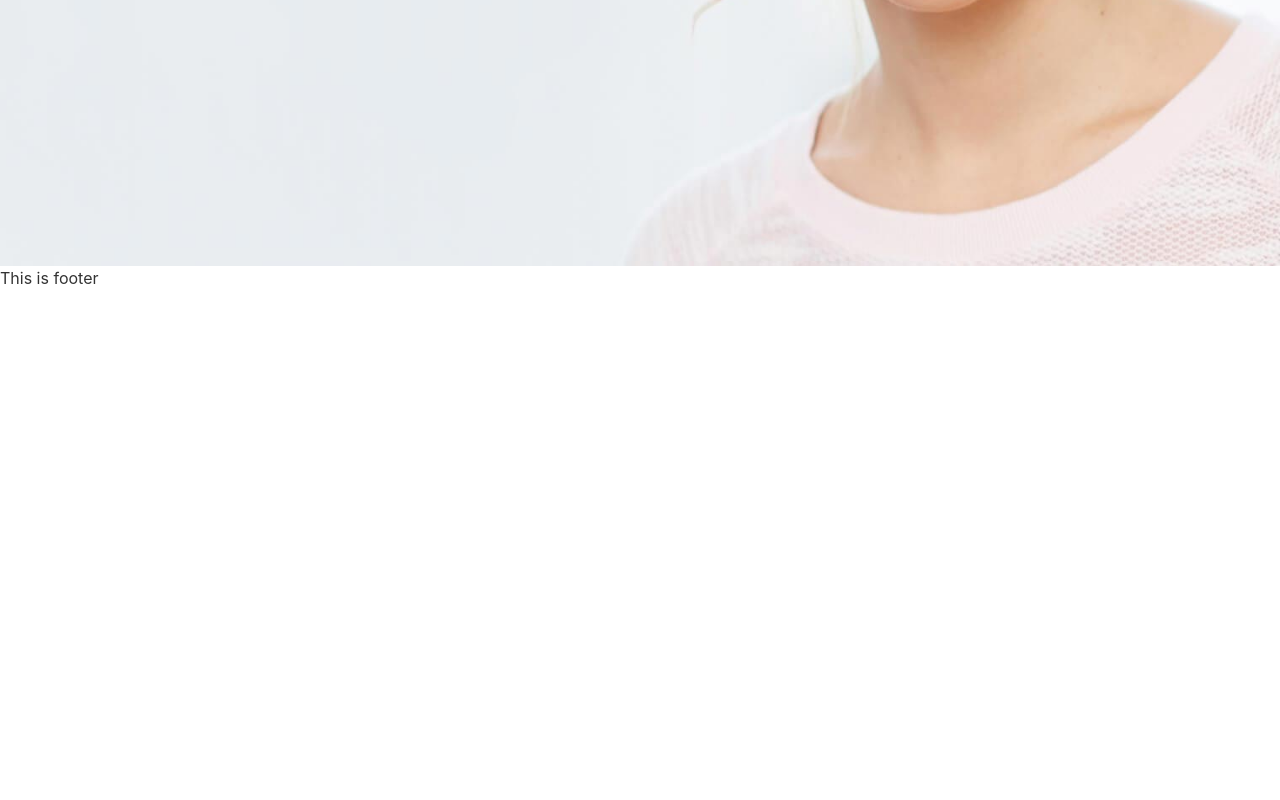
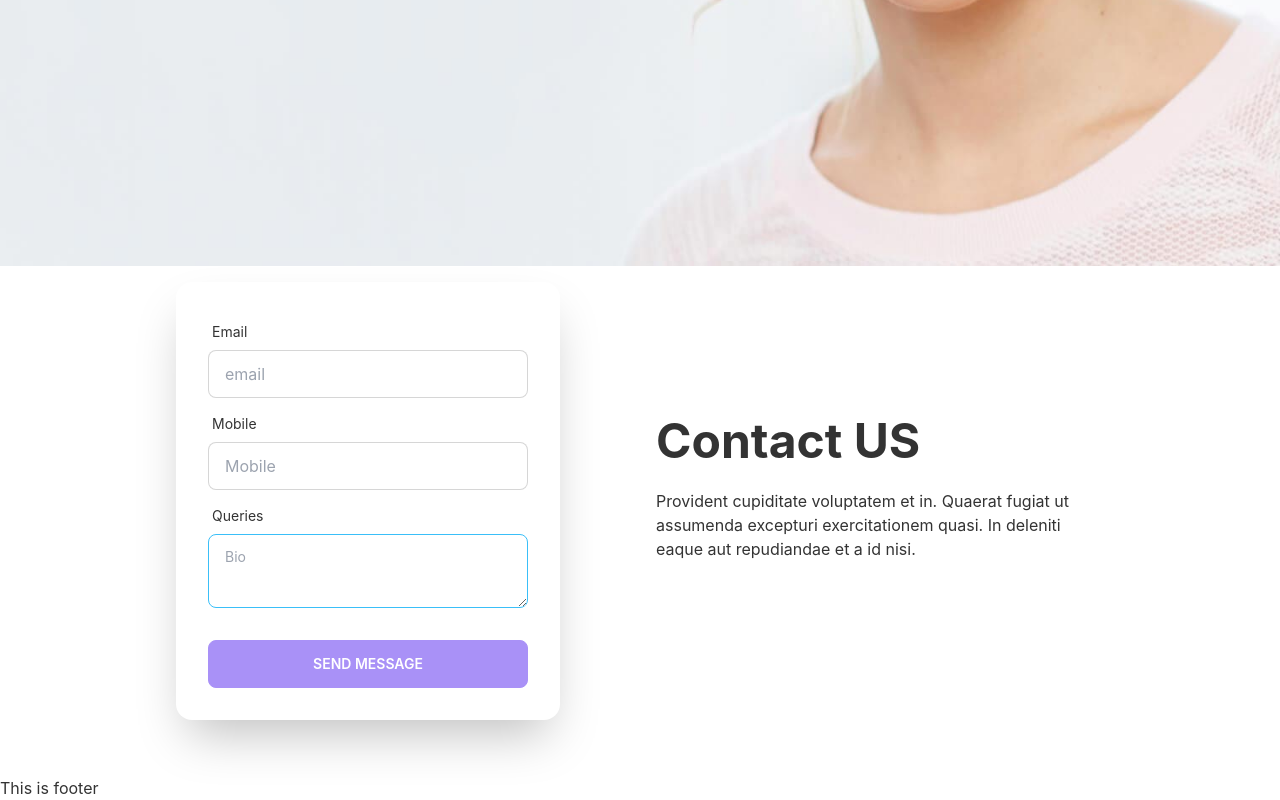
Before and after one commit to sayeef-rahman/sayeef-rahman-portfolio-website, a React (Create React App) app: page / in a window 1280 px wide. Shown: the part 598-1398 px from the top of the page. Before the commit the page ends 888 px from the top, so only its background shows below. Built offline with nearby package versions, Linux system fonts and the light colour scheme.

Commit message:
navbar updated + constact us form created

```diff
--- /dev/null
+++ b/src/Pages/Home/ContactUs.js
@@ -0,0 +1,41 @@
+import React from 'react';
+
+const ContactUs = () => {
+    return (
+        <div className="hero bg-blend-lighten lg:w-3/4 mx-auto mb-10">
+            <div className="hero-content flex-col lg:flex-row-reverse">
+                <div className="text-center lg:text-left lg:pl-20">
+                    <h1 className="text-5xl font-bold">Contact US</h1>
+                    <p className="py-6">Provident cupiditate voluptatem et in. Quaerat fugiat ut assumenda excepturi exercitationem quasi. In deleniti eaque aut repudiandae et a id nisi.</p>
+                </div>
+                <div className="card flex-shrink-0 w-full max-w-sm shadow-2xl bg-base-100">
+                    <div className="card-body">
+                        <div className="form-control">
+                            <label className="label">
+                                <span className="label-text">Email</span>
+                            </label>
+                            <input type="text" placeholder="email" className="input input-bordered" />
+                        </div>
+                        <div className="form-control">
+                            <label className="label">
+                                <span className="label-text">Mobile</span>
+                            </label>
+                            <input type="number" placeholder="Mobile" className="input input-bordered" />
+                        </div>
+                        <div className="form-control">
+                            <label className="label">
+                                <span className="label-text">Queries</span>
+                            </label>
+                            <textarea className="textarea textarea-info" placeholder="Bio"></textarea>
+                        </div>
+                        <div className="form-control mt-6">
+                            <button className="btn btn-primary text-white">SEND MESSAGE</button>
+                        </div>
+                    </div>
+                </div>
+            </div>
+        </div>
+    );
+};
+
+export default ContactUs;
--- a/src/Pages/Home/HeroSection.js
+++ b/src/Pages/Home/HeroSection.js
@@ -1,9 +1,19 @@
 import React from 'react';
+import bg from "../../assets/bg.jpg"
+import resume from "../../assets/sayeef_resume.pdf"
 
 const HeroSection = () => {
     return (
-        <div>
-            <h1>this is hero section</h1>
+        <div className="hero min-h-screen bg-opacity-100" style={{ backgroundImage: `url(${bg})` }}>
+            <div className="px-6">
+                <div className="text-slate-800 lg:w-1/2">
+                    <h1 className="mb-5 text-3xl font-bold ">I'm Sayeef Rahman</h1>
+                    <p className="mb-5  text-justify">Hand tools have been used by humans since the Stone Age when stones were used for hammering & cutting. In the Bronze Age tools were made by casting the copper & tin alloys. Bronze tools were sharper & harder than those made of stone.</p>
+                </div>
+                <div>
+                    <a href={resume} target="_blank"><button className='btn btn-primary font-bold text-white'>Download Resume</button></a>
+                </div>
+            </div>
         </div>
     );
 };
--- a/src/Pages/Home/Home.js
+++ b/src/Pages/Home/Home.js
@@ -1,20 +1,14 @@
 import React from 'react';
-import bg from "../../assets/bg.jpg"
-import resume from "../../assets/sayeef_resume.pdf"
+import ContactUs from './ContactUs';
+import HeroSection from './HeroSection';
+
 
 
 const Home = () => {
     return (
-        <div className="hero min-h-screen bg-opacity-100" style={{ backgroundImage: `url(${bg})` }}>
-            <div className="px-6">
-                <div className="text-slate-800 lg:w-1/2">
-                    <h1 className="mb-5 text-3xl font-bold ">I'm Sayeef Rahman</h1>
-                    <p className="mb-5  text-justify">Hand tools have been used by humans since the Stone Age when stones were used for hammering & cutting. In the Bronze Age tools were made by casting the copper & tin alloys. Bronze tools were sharper & harder than those made of stone.</p>
-                </div>
-                <div>
-                    <a href={resume} target="_blank"><button className='btn btn-primary font-bold text-white'>Download Resume</button></a>
-                </div>
-            </div>
+        <div>
+            <HeroSection></HeroSection>
+            <ContactUs></ContactUs>
         </div>
     );
 };
--- a/src/Pages/Shared/Navbar.js
+++ b/src/Pages/Shared/Navbar.js
@@ -7,7 +7,7 @@ const Navbar = () => {
             <div class="navbar-start">
                 <div class="dropdown">
                     <label tabindex="0" class="btn btn-ghost lg:hidden">
-                        <svg xmlns="http://www.w3.org/2000/svg" class="h-5 w-5" fill="none" viewBox="0 0 24 24" stroke="currentColor"><path stroke-linecap="round" stroke-linejoin="round" stroke-width="2" d="M4 6h16M4 12h8m-8 6h16" /></svg>
+                        <svg xmlns="http://www.w3.org/2000/svg" class="h-5 w-5" fill="none" viewBox="0 0 24 24" stroke="currentColor"><path strokeLinecap="round" strokeLinejoin="round" strokeWidth="2" d="M4 6h16M4 12h8m-8 6h16" /></svg>
                     </label>
                     <ul tabindex="0" class="menu menu-compact dropdown-content mt-3 p-2 shadow bg-base-100 rounded-box w-52">
                         <li><a>About</a></li>
```
